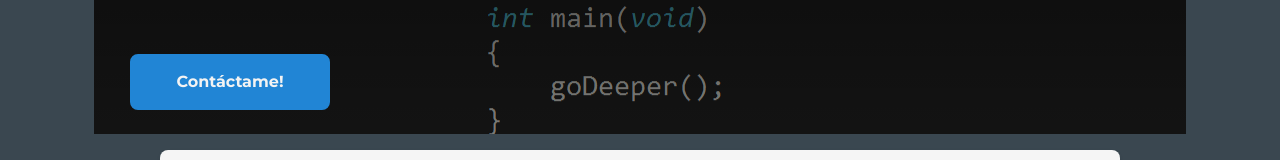
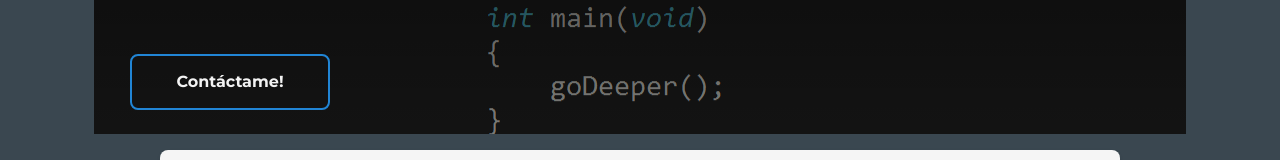
Before and after one commit to caylow/FRONTEND, an Angular app: page / in a window 1280 px wide. Shown: the part 432-592 px from the top of the page. Built offline with nearby package versions, Linux system fonts and the light colour scheme.

Commit message:
Update btn-main.component.css background-color
feature: Update btn-main.component.css background-color.
Update this in order to get a more solid style.

```diff
--- a/src/app/components/btn-main/btn-main.component.css
+++ b/src/app/components/btn-main/btn-main.component.css
@@ -2,7 +2,7 @@ button.main-btn{
     background-color: transparent;
     color:var(--secondary-color);
     font-weight: var(--font-weight-bold);
-    background-color: var(--action-color);
+    background-color: transparent;
     border:2px solid var(--action-color);
     width: 200px;
     height: 56px;
@@ -12,5 +12,5 @@ button.main-btn{
 }
 
 button.main-btn:hover{
-    background-color: transparent;
+    background-color: var(--action-color);
 }
```
